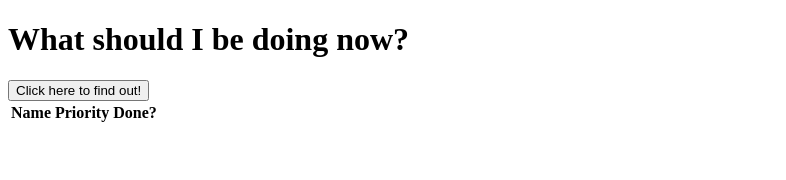
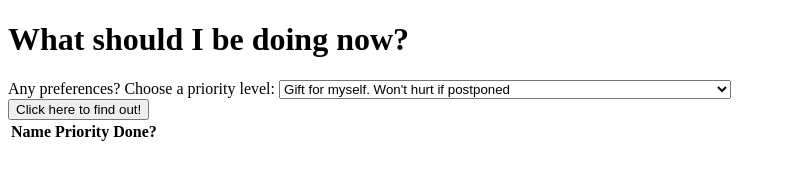
Before and after one commit to arielrazon/what_to_do, a website: page public/what_to_do.html in a window 1280 px wide. Shown: the whole page, without its empty margins (0-786 px from the left). Drawn offline with Linux system fonts and the light colour scheme.

Commit message:
added dropdown menu for priorities

```diff
--- a/public/what_to_do.html
+++ b/public/what_to_do.html
@@ -10,6 +10,16 @@
   <h1>What should I be doing now?</h1>
   </div>
   <div id="yourChoice"></div>
+  <div id="options">Any preferences?
+    <label for="priorities">Choose a priority level:</label>
+    <select id="priorities" name="priorities">
+      <option value="selfLow">Gift for myself. Won't hurt if postponed</option>
+      <option value="officeLow">Low-priority office / housekeeping task</option>
+      <option value="procrastiBad">Time-sensitive (negative consequences if not completed). Not immediate</option>
+      <option value="timeSensitive">Time-sensitive (mid-level priority)</option>
+      <option value ="redAlert">Time-sensitive, due immediately</option>
+    </select>
+  </div>
   <button id="choose">
     Click here to find out!
   </button>
```
